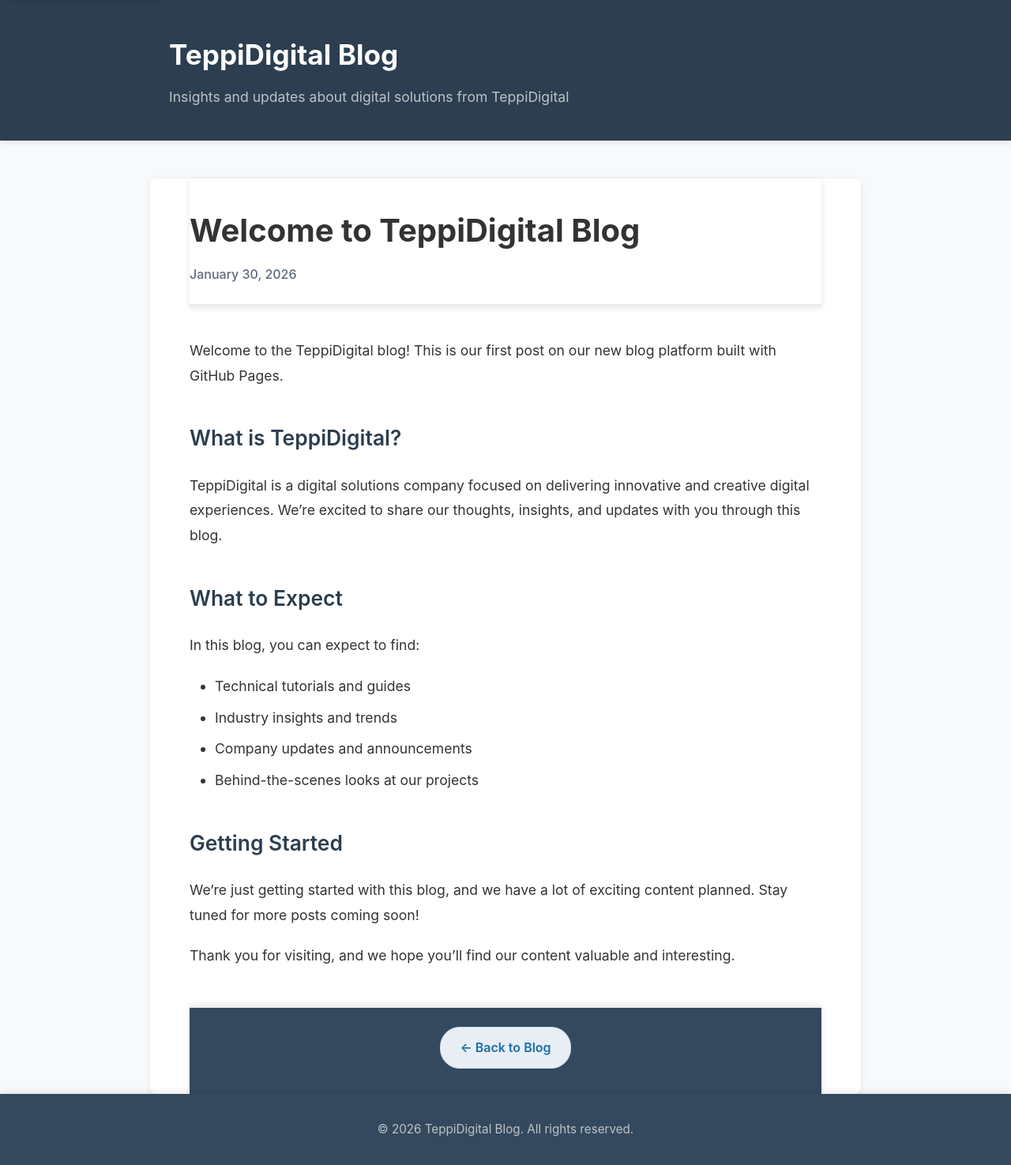
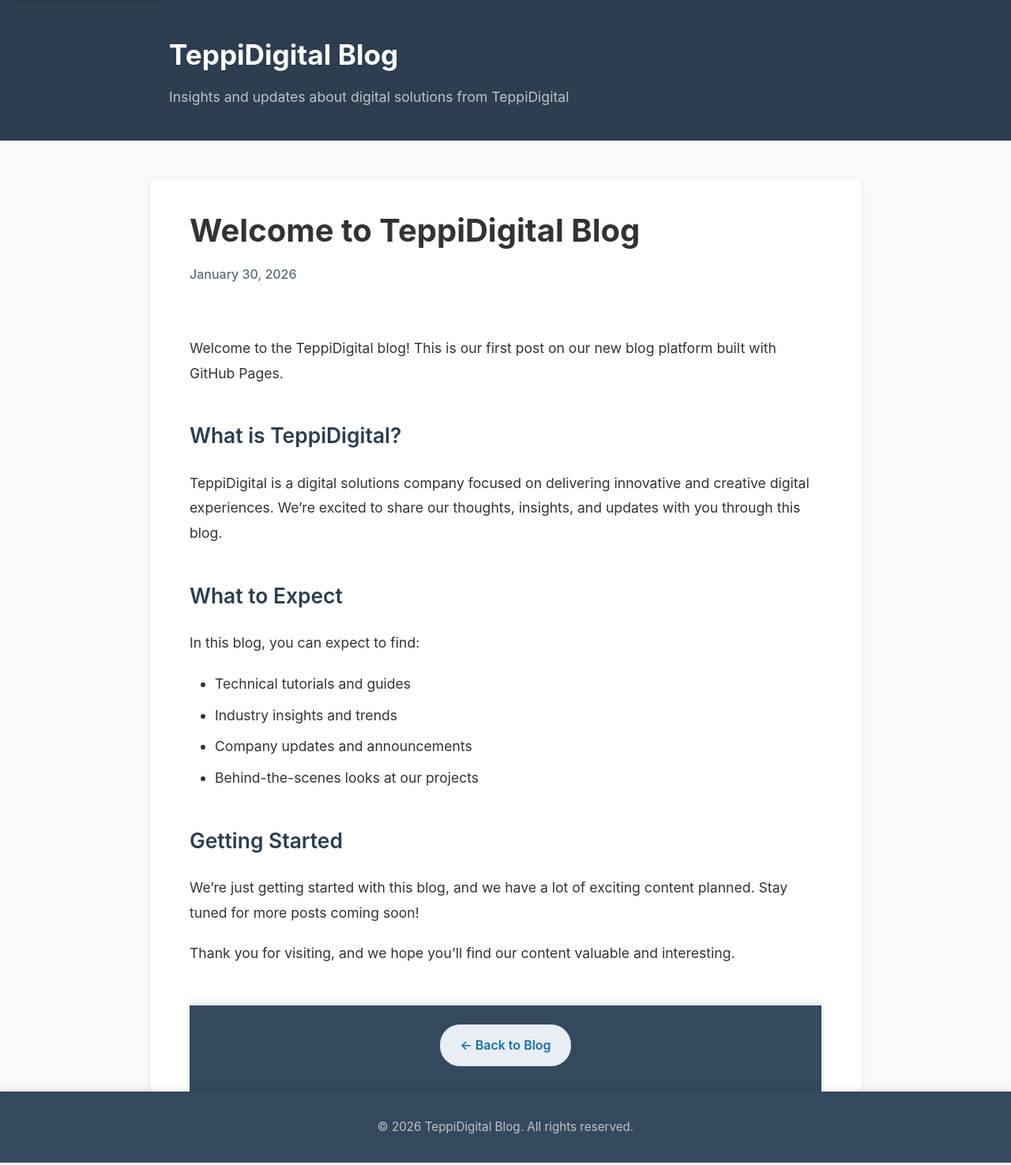
Before and after one commit to teppixdigital/teppixdigital.github.io, a Jekyll site: the page built from _posts/2026/01/30/2026-01-30-welcome-to-teppixdigital-blog.md, in a window 1280 px wide. Shown: the whole page at 79% size. Built offline with Jekyll 4.4.1, drawn with Linux system fonts in a browser that asks for light colours.

```diff
--- a/assets/css/style.css
+++ b/assets/css/style.css
@@ -85,7 +85,7 @@ body {
 header {
   padding: 2.5rem 0;
   margin-bottom: 3rem;
-  box-shadow: 0 2px 8px rgba(0, 0, 0, 0.1);
+  /* box-shadow: 0 2px 8px rgba(0, 0, 0, 0.1); */
 }
 
 .header-content {
@@ -343,7 +343,7 @@ main {
 .post-header {
   margin-bottom: 2.5rem;
   padding-bottom: 1.5rem;
-  border-bottom: 3px solid #e9ecef;
+  /* border-bottom: 3px solid #e9ecef; */
   /* text-align: center; */
 }
 
```
